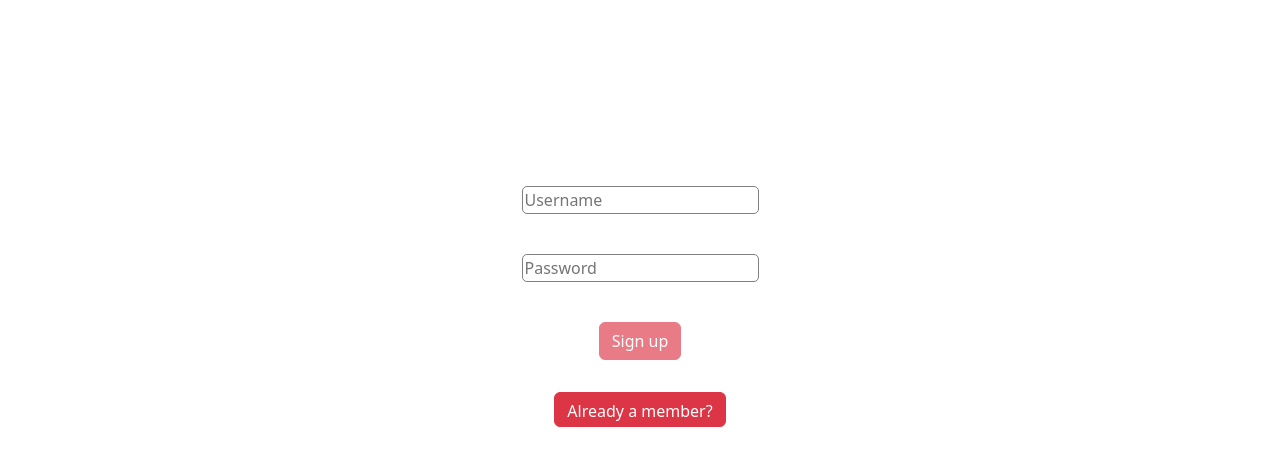
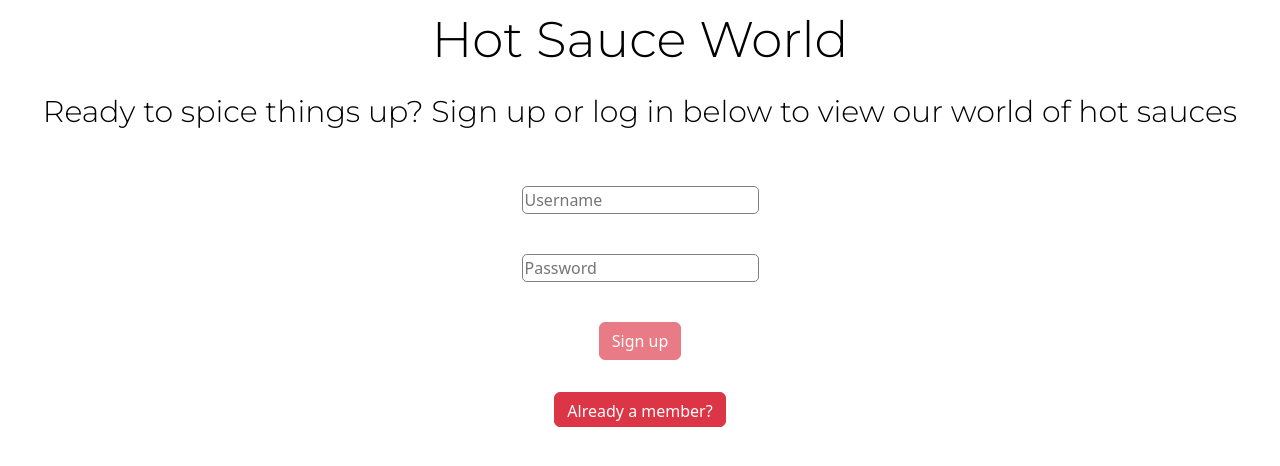
Before and after one commit to ashleymckellar/hotsauceworld, a React (Create React App) app in the folder client/: page / in a window 1280 px wide. Shown: the top 466 px of the page. Built offline with nearby package versions, Linux system fonts and the light colour scheme.

Commit message:
updated font color

```diff
--- a/client/src/App.css
+++ b/client/src/App.css
@@ -268,14 +268,14 @@ height: auto;
 .world {
     text-align: center;
     font-family: "Montserrat";
-    color: white;
+    color: black;
     font-size: 50px;
 }
 
 .ready {
   text-align: center;
   font-family: "Montserrat";
-  color: white;
+  color: black;
   font-size: 30px;
 }
 
```
